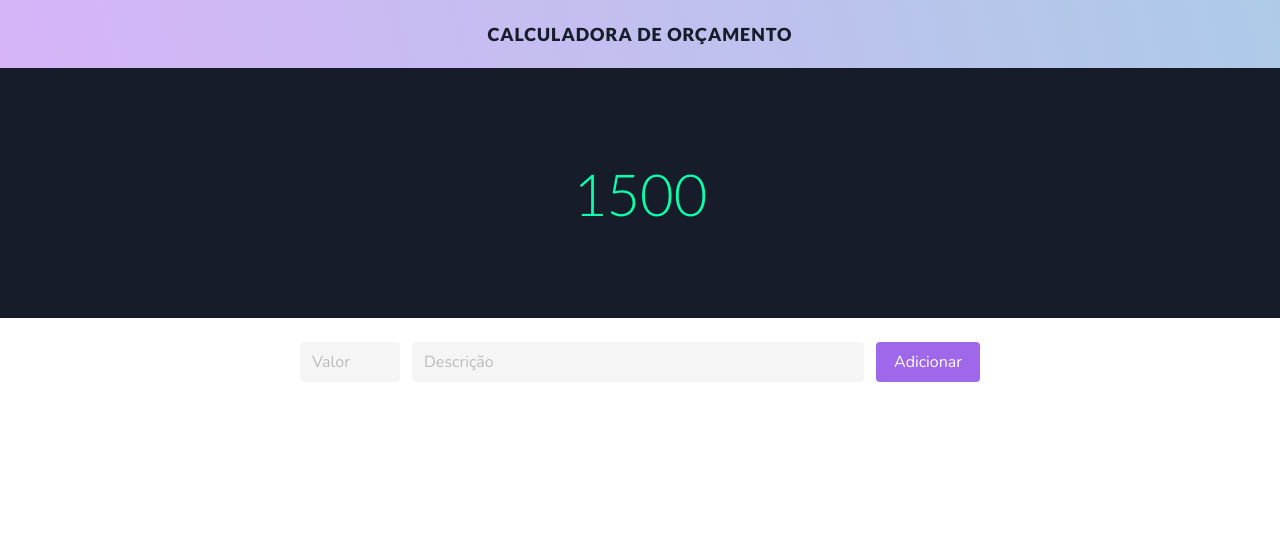
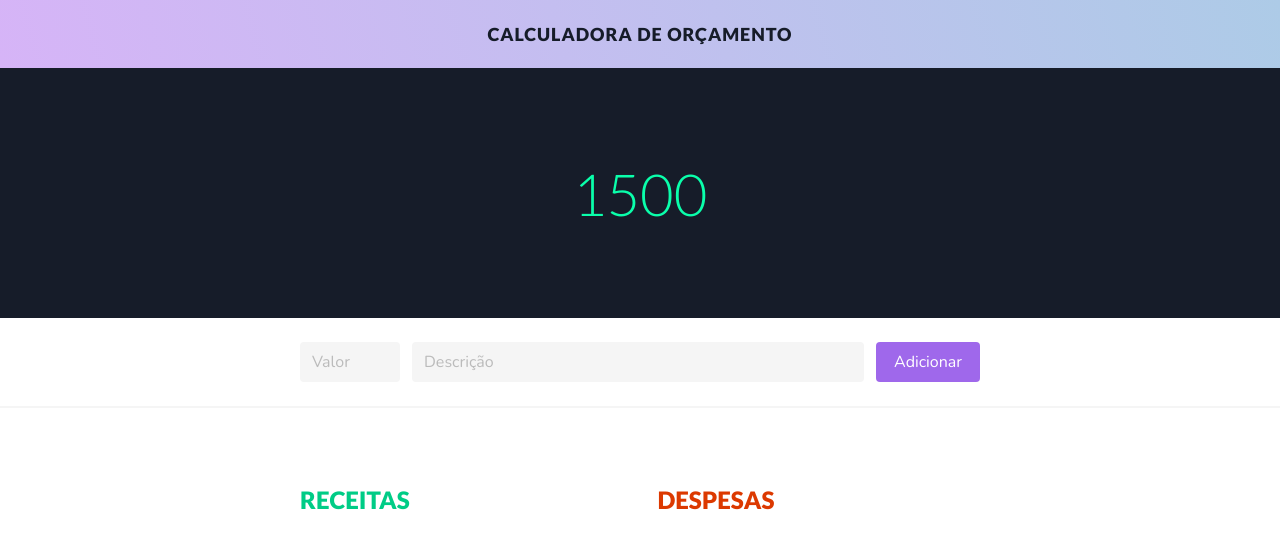
Before and after one commit to KlausDevWalker/desafio-go-dev-angular-frontend, an Angular app: page / in a window 1280 px wide. Shown: the top 548 px of the page. Built offline with nearby package versions, Linux system fonts and the light colour scheme.

Commit message:
add budgetItemList component to indexPage html

```diff
--- a/src/app/index-page/index-page.component.html
+++ b/src/app/index-page/index-page.component.html
@@ -11,3 +11,7 @@
     <app-add-item-form></app-add-item-form>
   </div>
 </section>
+
+<hr>
+
+<app-budget-item-list></app-budget-item-list>
--- a/src/app/index-page/index-page.component.scss
+++ b/src/app/index-page/index-page.component.scss
@@ -56,3 +56,7 @@
     }
   }
 }
+
+hr {
+  margin-top: 0;
+}
```
